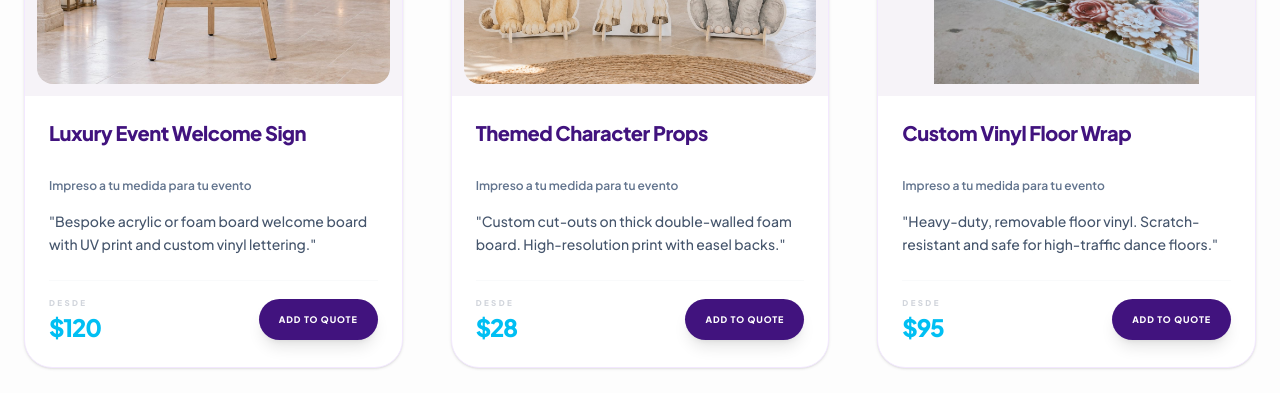
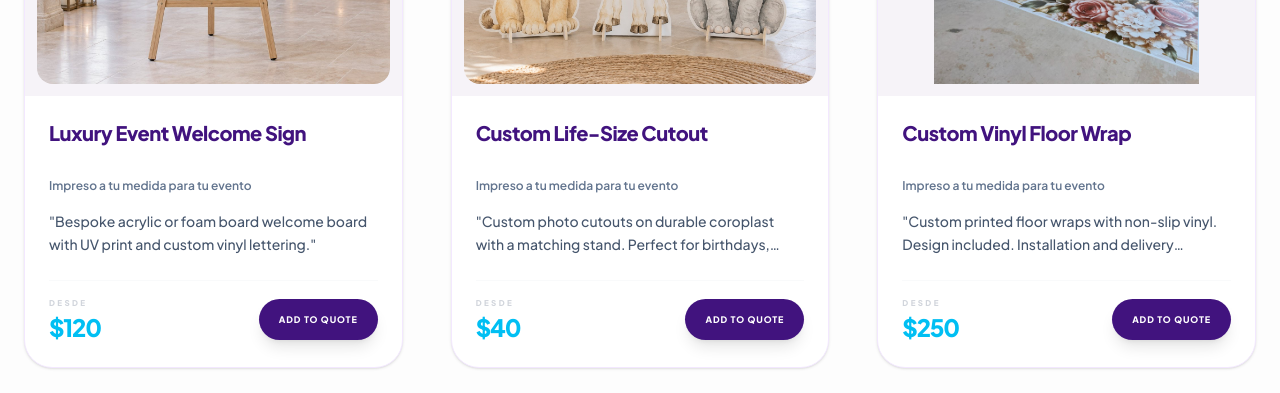
Before and after one commit to magicprintsforyou/magic-prints, a Next.js app: page / in a window 1280 px wide. Shown: the part 5640-6033 px from the top of the page. Built offline with nearby package versions, Linux system fonts and the light colour scheme; no server answers; the database is empty.

Commit message:
Update local catalog with correct prices (Supabase offline)

```diff
--- a/src/constants/products.ts
+++ b/src/constants/products.ts
@@ -26,14 +26,33 @@ export const CATEGORIZED_PRODUCTS = {
         image: "/images/photo-board-9856.jpg",
         description: "Museum-grade foam board or Sintra material with scratch-resistant matte finish.",
         themes: ["wedding", "birthday", "corporate", "graduation"],
+        price: 120.00,
         variants: [
-          { size: "5 ft H x 3 ft W", price: 120.00 },
-          { size: "6 ft H x 4 ft W", price: 130.00 },
-          { size: "7 ft H x 4 ft W", price: 150.00 },
-          { size: "8 ft H x 4 ft W", price: 160.00 },
-          { size: "7ft x 7ft Square", price: 450.00 },
-          { size: "8ft x 8ft Standard", price: 550.00 },
-          { size: "8ft x 20ft Giant", price: 1200.00 },
+          { size: "5x4 ft", price: 120.00 },
+          { size: "6x4 ft", price: 130.00 },
+          { size: "7x4 ft", price: 150.00 },
+          { size: "7x8 ft", price: 160.00 },
+          { size: "6x6 ft", price: 260.00 },
+          { size: "7x7 ft", price: 300.00 },
+          { size: "8x8 ft", price: 320.00 },
+          { size: "8x10 ft", price: 480.00 },
+          { size: "8x12 ft", price: 590.00 },
+          { size: "8x20 ft", price: 950.00 },
+        ]
+      },
+      {
+        id: "custom-seating-chart",
+        name: "Custom Seating Chart",
+        category: "Photo",
+        image: "/images/photo-board-9856.jpg",
+        description: "Elegant seating charts for weddings and quinceañeras. Design fee $20 additional — free if you already have your design.",
+        themes: ["wedding", "quinceanera", "birthday", "corporate"],
+        price: 120.00,
+        variants: [
+          { size: "5x4 ft", price: 120.00 },
+          { size: "6x4 ft", price: 130.00 },
+          { size: "7x4 ft", price: 150.00 },
+          { size: "7x8 ft", price: 160.00 },
         ]
       },
       {
@@ -156,18 +175,18 @@ export const CATEGORIZED_PRODUCTS = {
       },
       {
         id: "themed-props",
-        name: "Themed Character Props",
+        name: "Custom Life-Size Cutout",
         category: "Props",
         image: "/images/covers/themed-props.jpg",
-        description: "Custom cut-outs on thick double-walled foam board. High-resolution print with easel backs.",
-        themes: ["kids birthday", "barbie", "safari", "superhero"],
+        description: "Custom photo cutouts on durable coroplast with a matching stand. Perfect for birthdays, graduations, weddings and quinceañeras.",
+        themes: ["kids birthday", "barbie", "safari", "superhero", "graduation", "wedding"],
+        price: 40.00,
         variants: [
-          { size: "1ft Prop (Mini)", price: 28.00 },
-          { size: "2ft Prop (Small)", price: 38.00 },
-          { size: "3ft Prop (Medium)", price: 55.00 },
-          { size: "4ft Prop (Growth)", price: 85.00 },
-          { size: "5ft Prop (Life-size)", price: 110.00 },
-          { size: "6ft Prop (Grand)", price: 135.00 },
+          { size: "2 ft", price: 40.00 },
+          { size: "3 ft", price: 45.00 },
+          { size: "4 ft", price: 65.00 },
+          { size: "5 ft", price: 85.00 },
+          { size: "6 ft", price: 95.00 },
         ]
       }
     ]
@@ -195,13 +214,20 @@ export const CATEGORIZED_PRODUCTS = {
         name: "Custom Vinyl Floor Wrap",
         category: "Floor",
         image: "/images/floor-wrap-wedding.jpg",
-        description: "Heavy-duty, removable floor vinyl. Scratch-resistant and safe for high-traffic dance floors.",
+        description: "Custom printed floor wraps with non-slip vinyl. Design included. Installation and delivery available at an additional cost.",
         themes: ["wedding", "corporate", "party", "dance"],
+        price: 250.00,
         variants: [
-          { size: "4ft x 3ft Mat", price: 95.00 },
-          { size: "8ft x 8ft Standard", price: 380.00 },
-          { size: "12ft x 12ft Large", price: 850.00 },
-          { size: "20ft x 20ft Grand", price: 2400.00 },
+          { size: "8x8 ft", price: 250.00 },
+          { size: "9x9 ft", price: 280.00 },
+          { size: "10x10 ft", price: 350.00 },
+          { size: "12x12 ft", price: 510.00 },
+          { size: "14x14 ft", price: 750.00 },
+          { size: "15x15 ft", price: 780.00 },
+          { size: "16x16 ft", price: 890.00 },
+          { size: "18x18 ft", price: 1200.00 },
+          { size: "20x20 ft", price: 1700.00 },
+          { size: "12x24 ft", price: 1020.00 },
         ]
       }
     ]
```
